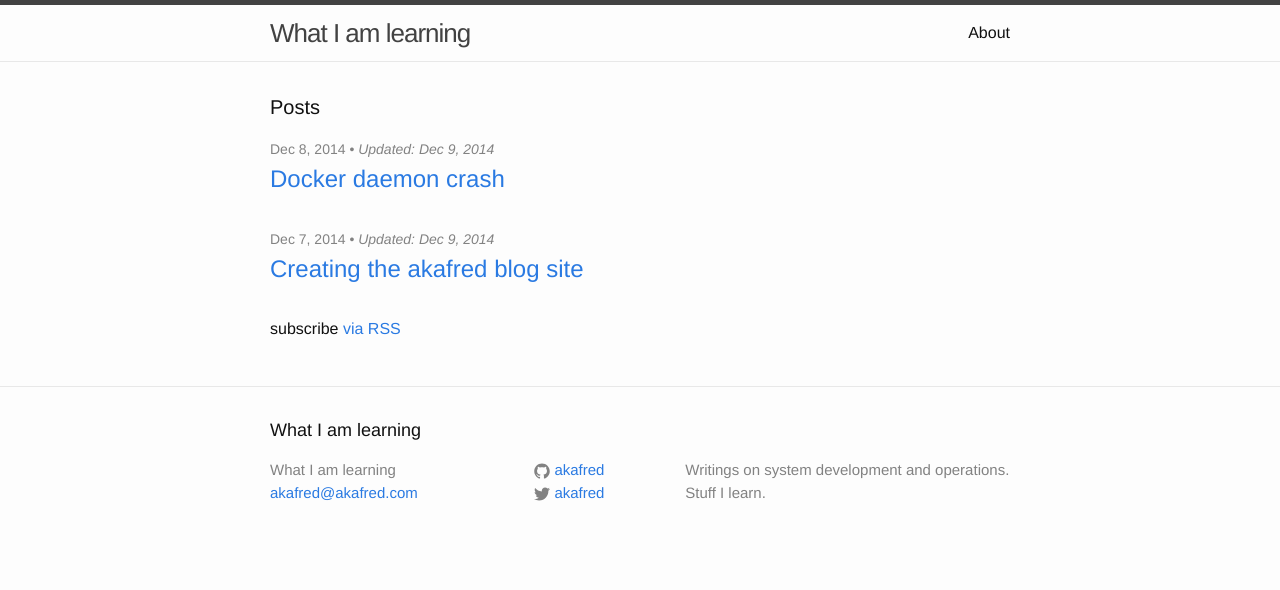
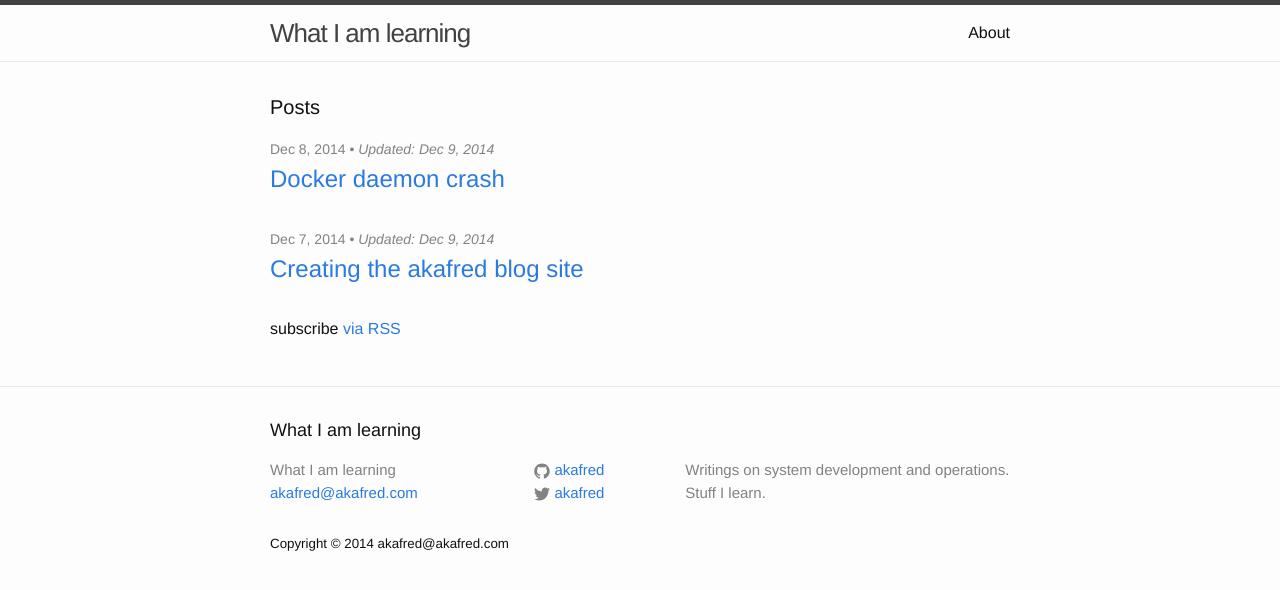
Before and after one commit to camillesalvador/akafred.github.io, a Jekyll site: the page built from index.html, in a window 1280 px wide. Shown: the top 590 px of the page. Built offline with Jekyll 4.4.1, drawn with Linux system fonts in a browser that asks for light colours.

Commit message:
Add copyright notice.

```diff
--- a/_includes/footer.html
+++ b/_includes/footer.html
@@ -49,7 +49,7 @@
         <p class="text">{{ site.description }}</p>
       </div>
     </div>
-
+    <small><p class="text">Copyright © 2014 {{ site.email }}</p></small>
   </div>
 
 </footer>
```
